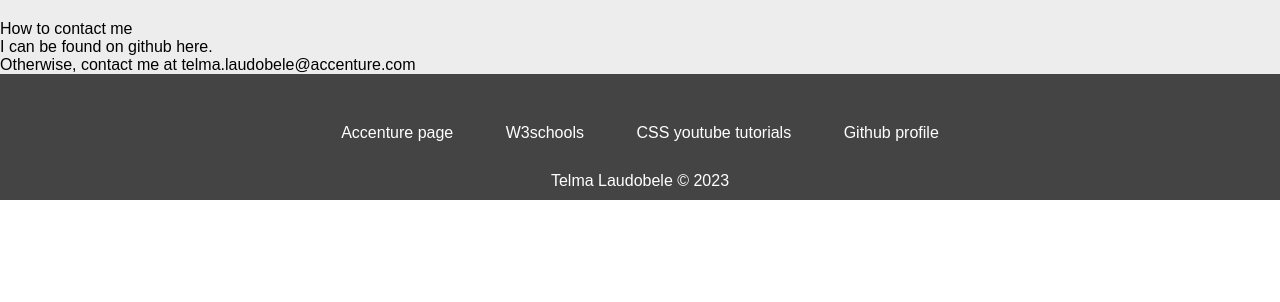
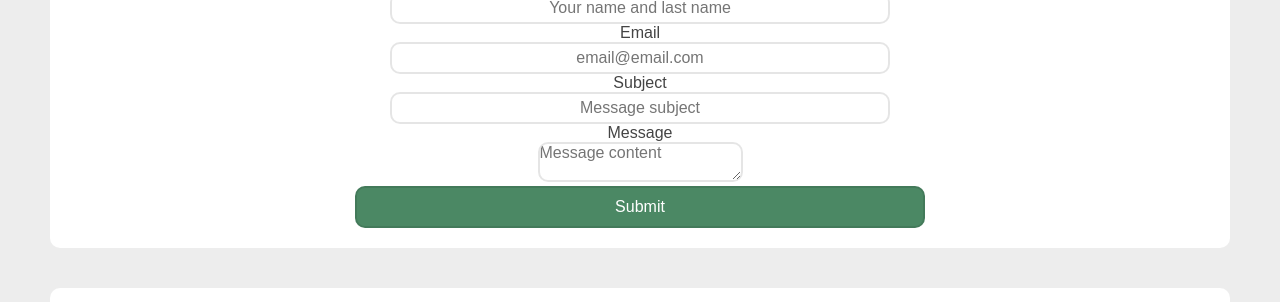
Before and after one commit to ratSeraphim/Acc-Assignment, a plain HTML site: page contacts.html in a window 1280 px wide. Shown: the part 320-622 px from the top of the page. Drawn offline with Linux system fonts and the light colour scheme; a web font is replaced by a local one.

Commit message:
Stylized main, articles and sections, updated content in html

```diff
--- a/contacts.html
+++ b/contacts.html
@@ -9,7 +9,7 @@
 <body>
     <header>
             <h1>Neat lil' HTML page</h1>
-            <p>An HTML page made for an assignment at Accenture</p>
+            <p>A webpage made for an assignment at Accenture</p>
     </header>
     <navbar>
         <a href="index.html">Home</a>
@@ -20,6 +20,8 @@
 <main id="contacts">
     <section>
         <form>
+            <h1>This does not function yet!</h1>
+
             <label>Name</label><br>
             <input type="text" id="name" name="fullname" placeholder="Your name and last name"> <br>
             <label>Email</label><br>
@@ -28,12 +30,12 @@
             <input type="text" id="subject" name="subject" placeholder="Message subject"></input> <br>
             <label>Message</label><br>
             <textarea id="message" name="message" placeholder="Message content"></textarea> <br>
-
+            <button type="submit">Submit</button>
         </form>
     </section>
     <section>
         <h1>How to contact me</h1>
-        <p>I can be found on github <a href="https://github.com/ratSeraphim">here</a>. <br>
+        <p>I can be found on github: <a href="https://github.com/ratSeraphim">Click here</a>. <br>
         Otherwise, contact me at telma.laudobele@accenture.com </p>
     </section>
 </main>
--- a/files/style.css
+++ b/files/style.css
@@ -7,6 +7,8 @@
     --bg: #ededed;
     --light-color: #aae1c1;
     --black: #444;
+    --box-shadow: 0 6px 6px rgba(0,0,0,.1);
+    --border: 2px solid rgba(0,0,0,.1);
 }
 
 /* using the reset CSS to get rid of all stylization */
@@ -74,6 +76,14 @@ html::-webkit-scrollbar-thumb{
     background: var(--light-color)
 }
 
+a:hover{
+    color: var(--light-color);
+}
+
+html{
+    color: var(--black);
+    background: var(--main-color)
+}
 /* gives us our hero image */
 header{
     background-image: linear-gradient(rgba(0,0,0,0.5),rgba(0,0,0,1)), url('../assets/night-sky.png');
@@ -92,6 +102,7 @@ navbar{
     margin: 0;
     padding: 16px 9%;
     display: flex;
+    box-shadow: var(--box-shadow);
 }
 
 /* links inside of the navbar*/
@@ -102,15 +113,64 @@ navbar > a{
     border-radius: 20px;
 }
 
-/* when hovered over with mouse pointer, the links will change colour */
+/* when hovered over with mouse pointer, the link's background will change colour */
 navbar > a:hover{
-    color: var(--light-color);
     background-color: var(--black);
 }
 
 main{
+    display: flex;
+    flex-direction: column;
     background-color: var(--bg);
+    padding: 30px;
 }
+h1{
+    font-size: 30px;
+    color: var(--main-color)
+}
+aside{
+    width: 20%;
+    float: right;
+    padding: 20px;
+    margin: 30px;
+    background: #fff;
+    box-shadow: var(--box-shadow);
+}
+
+/* I want both the article and the section to have similar formatting, so I define both of them here */
+article, section{
+    margin: 20px;
+    background-color: #fff;
+    padding: 20px;
+    border-radius: 10px;
+}
+
+/* Unlike in articles, I want the content of sections to be centered*/
+section{
+    text-align: center;
+}
+
+/* Unordered list within unordered list should have a disc symbol */
+article ul ul li{
+    list-style-type: disc;
+    margin-left: 30px;
+}
+
+/* Ordered list within unordered list should be numbered */
+article ul ol li{
+    margin-left: 30px;
+    list-style: decimal;
+}
+
+button{
+    background-color: var(--main-color);
+    color: #fff;
+    border: var(--border);
+    padding: 10px;
+    border-radius: 10px;
+    width: 50%;
+}
+
 
 footer{
     background: var(--black);
@@ -129,6 +189,18 @@ footer .links a{
     margin: 24px;
 }
 
-footer .links a:hover{
-    color: var(--light-color);
+input{
+    border: var(--border);
+    border-radius: 10px;
+    padding: 5px;
+    width: 500px;
+    overflow: auto;
 }
+
+textarea{
+    text-align: justify;
+    border: var(--border);
+    border-radius: 10px;
+    resize: both;
+    overflow: auto;
+}
```
Also changed, not shown: about.html (+4 -2 lines), index.html (+5 -2 lines).
